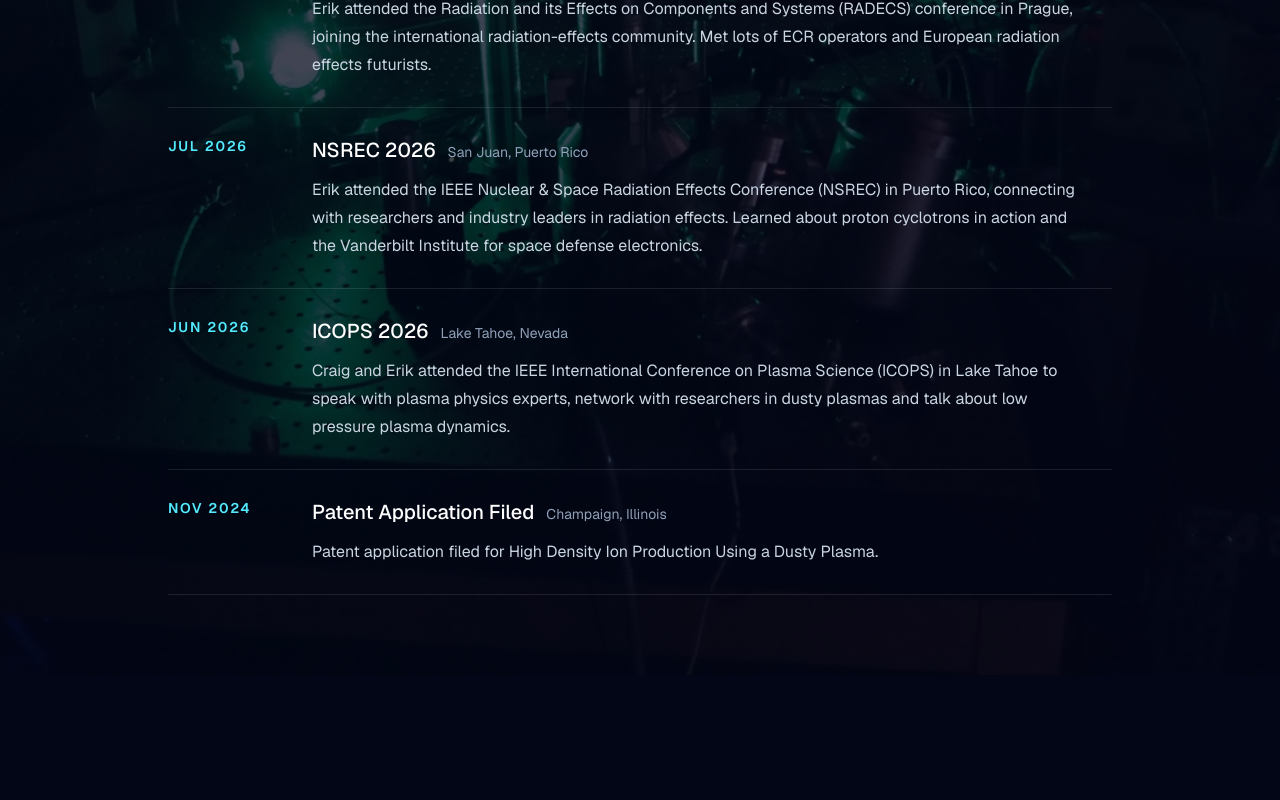
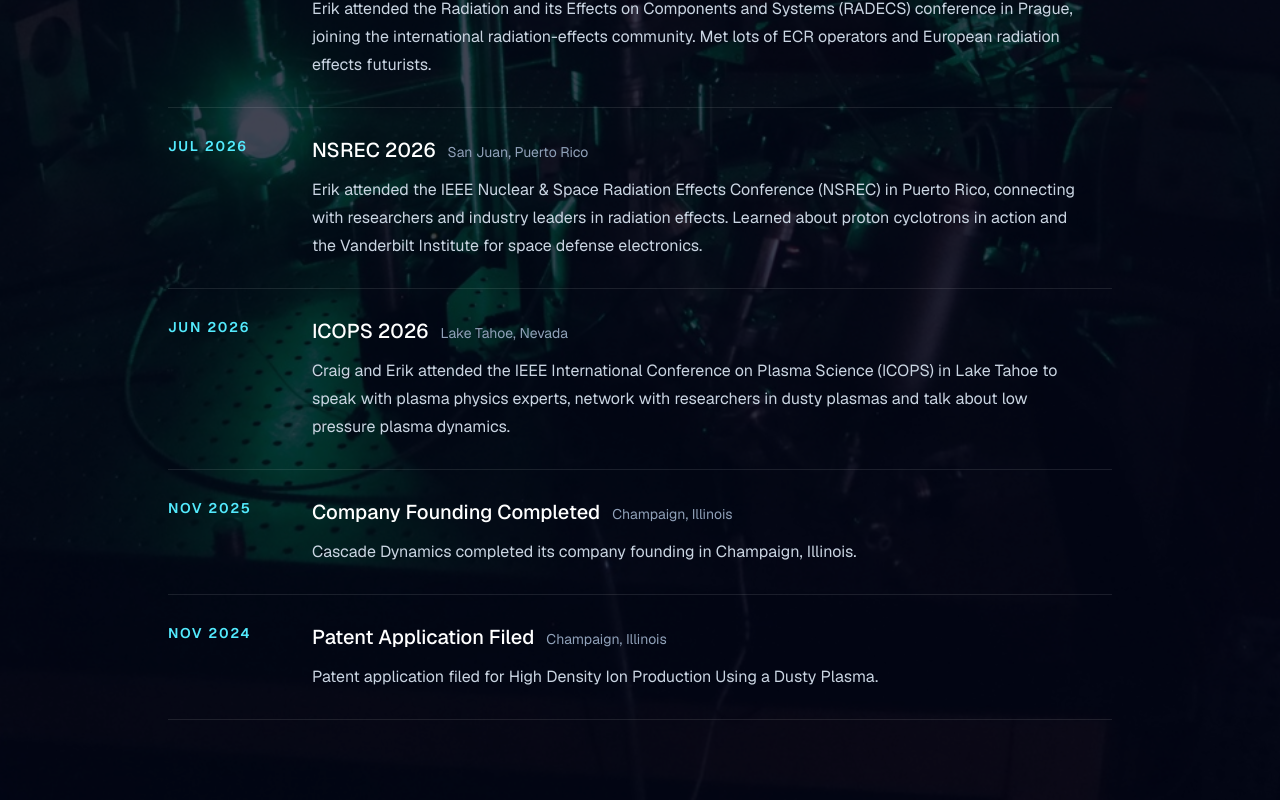
Before and after one commit to cvsolfari/cascade, a Next.js app: page /news in a window 1280 px wide. Shown: the part 724-1524 px from the top of the page. Before the commit the page ends 1399 px from the top, so only its background shows below. Built offline with nearby package versions, Linux system fonts and the light colour scheme.

Commit message:
Company News Updated w/Company Founding

```diff
--- a/app/news/page.tsx
+++ b/app/news/page.tsx
@@ -61,6 +61,15 @@ const newsItems = [
     href: "https://icops2026.org/",
     description:
       "Craig and Erik attended the IEEE International Conference on Plasma Science (ICOPS) in Lake Tahoe to speak with plasma physics experts, network with researchers in dusty plasmas and talk about low pressure plasma dynamics.",
+  },
+  {
+    date: "2025-11",
+    month: "Nov",
+    title: "Company Founding Completed",
+    location: "Champaign, Illinois",
+    href: "/",
+    description:
+      "Cascade Dynamics completed its company founding in Champaign, Illinois.",
   },
   {
     date: "2024-11",
```
